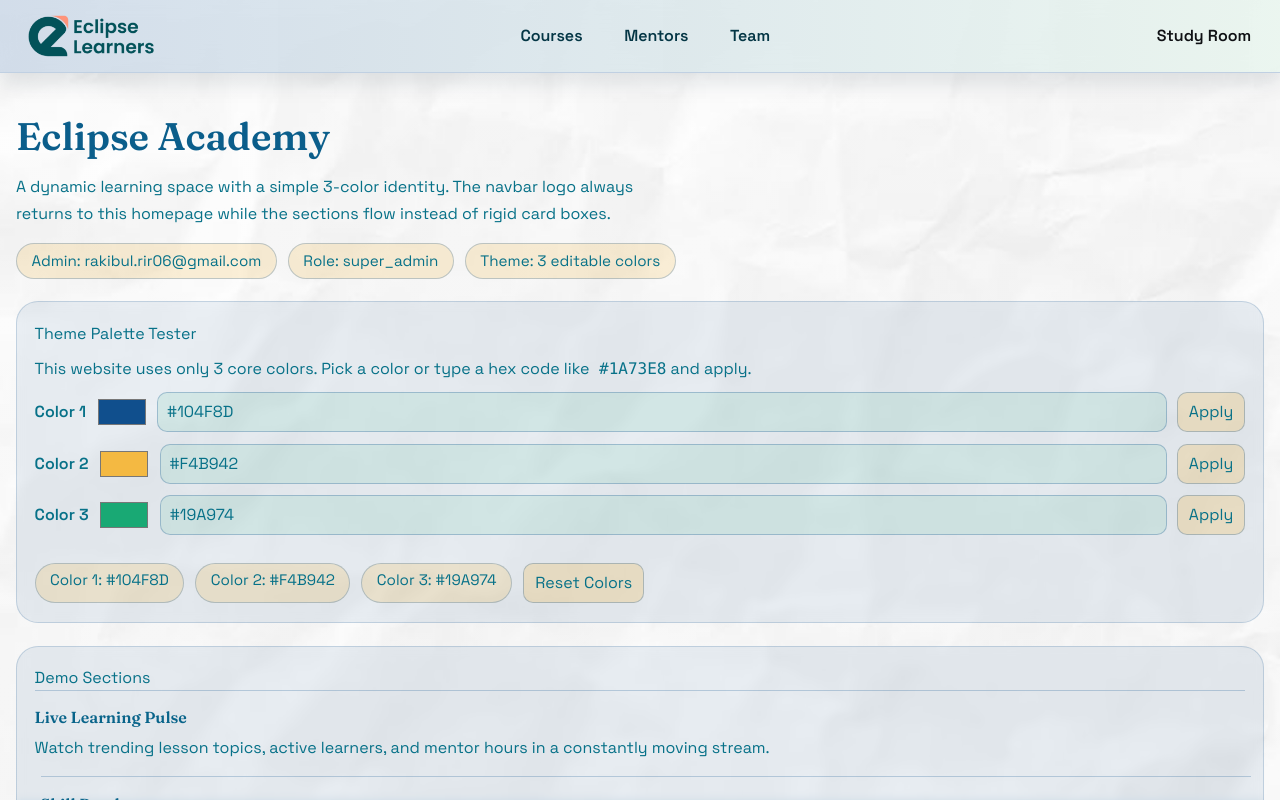
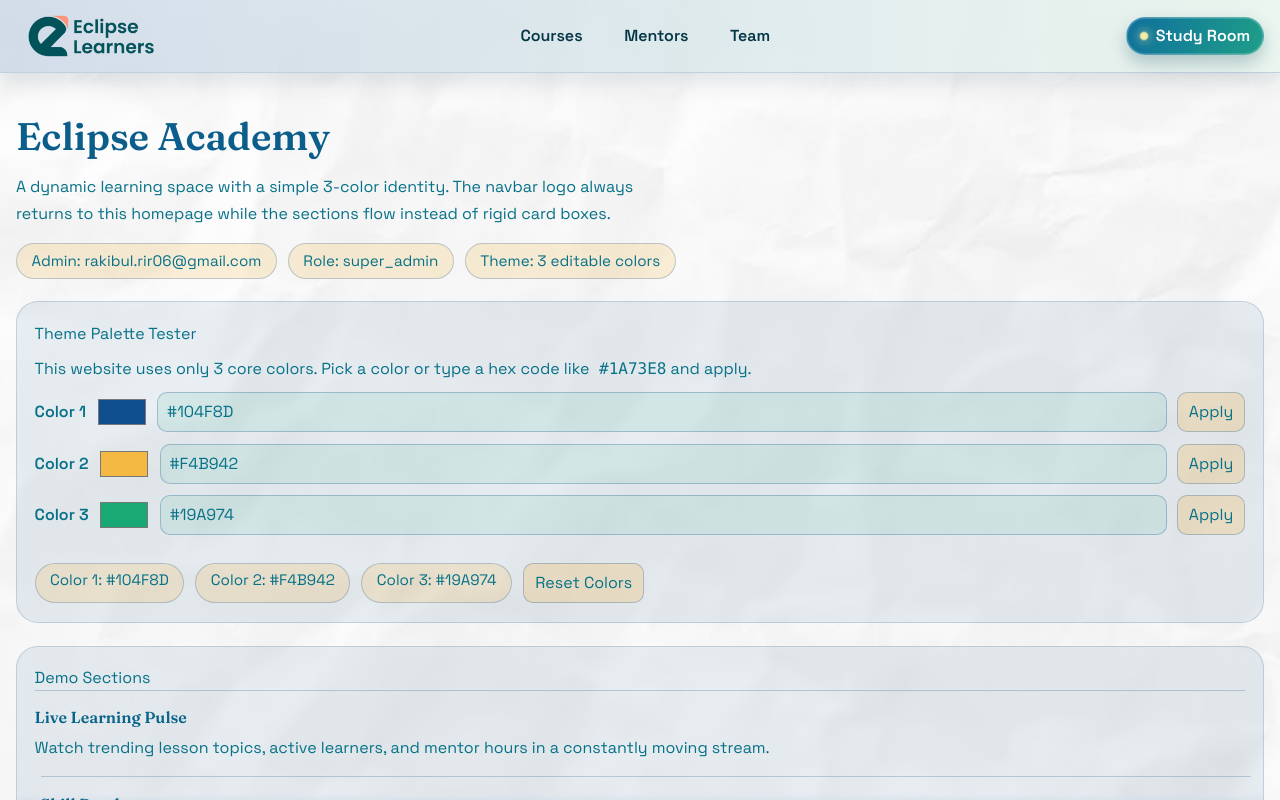
Before and after one commit to RakibulIslam1/eclipse, a Next.js app: page / in a window 1280 px wide. Shown: the top 800 px of the page. Built offline with nearby package versions, Linux system fonts and the light colour scheme.

Commit message:
Style Study Room as interactive CTA button

```diff
--- a/src/app/globals.css
+++ b/src/app/globals.css
@@ -106,6 +106,71 @@ a {
   background: color-mix(in oklab, var(--color-2) 35%, transparent);
   transform: translateY(-1px);
   box-shadow: 0 4px 12px rgba(8, 20, 28, 0.2);
+}
+
+.studyroom-btn {
+  position: relative;
+  display: inline-flex;
+  align-items: center;
+  gap: 0.45rem;
+  padding: 0.5rem 1rem 0.5rem 0.9rem;
+  border-radius: 999px;
+  color: #ffffff;
+  background: linear-gradient(115deg, #0f6f9d, #1f9f88);
+  border: 1px solid rgba(255, 255, 255, 0.28);
+  box-shadow: 0 8px 18px rgba(9, 65, 84, 0.26), inset 0 0 0 1px rgba(255, 255, 255, 0.16);
+  transition: transform 180ms ease, box-shadow 180ms ease, filter 180ms ease;
+  isolation: isolate;
+  overflow: hidden;
+}
+
+.studyroom-btn::before {
+  content: "";
+  width: 0.52rem;
+  height: 0.52rem;
+  border-radius: 999px;
+  background: #fff1a8;
+  box-shadow: 0 0 10px rgba(255, 241, 168, 0.95);
+  animation: studyroom-pulse 1.8s ease-in-out infinite;
+}
+
+.studyroom-btn::after {
+  content: "";
+  position: absolute;
+  inset: -1px;
+  border-radius: inherit;
+  background: linear-gradient(120deg, rgba(255, 255, 255, 0), rgba(255, 255, 255, 0.28), rgba(255, 255, 255, 0));
+  transform: translateX(-130%);
+  transition: transform 420ms ease;
+  z-index: -1;
+}
+
+.studyroom-btn:hover {
+  transform: translateY(-2px) scale(1.015);
+  filter: saturate(1.06);
+  box-shadow: 0 12px 26px rgba(7, 71, 92, 0.34), inset 0 0 0 1px rgba(255, 255, 255, 0.22);
+  background: linear-gradient(115deg, #117cac, #22ab93);
+}
+
+.studyroom-btn:hover::after {
+  transform: translateX(130%);
+}
+
+.studyroom-btn:active {
+  transform: translateY(0) scale(0.99);
+}
+
+@keyframes studyroom-pulse {
+  0%,
+  100% {
+    transform: scale(1);
+    opacity: 1;
+  }
+
+  50% {
+    transform: scale(1.35);
+    opacity: 0.68;
+  }
 }
 
 .site-main {
@@ -265,6 +330,10 @@ a {
     height: 38px;
   }
 
+  .studyroom-btn {
+    padding: 0.45rem 0.9rem 0.45rem 0.78rem;
+  }
+
   .palette-row {
     grid-template-columns: 1fr;
   }
--- a/src/app/layout.tsx
+++ b/src/app/layout.tsx
@@ -54,7 +54,9 @@ export default function RootLayout({
                 <Link href="/team">Team</Link>
               </div>
               <div className="nav-links nav-links-right">
-                <Link href="/studyroom">Study Room</Link>
+                <Link href="/studyroom" className="studyroom-btn">
+                  Study Room
+                </Link>
               </div>
             </nav>
           </header>
```
